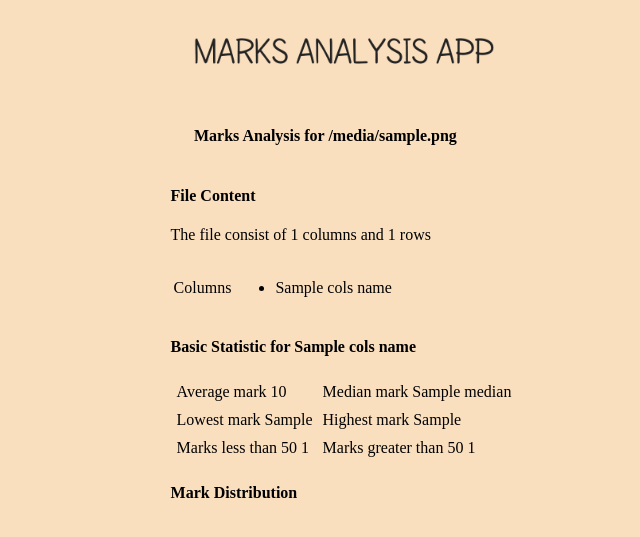
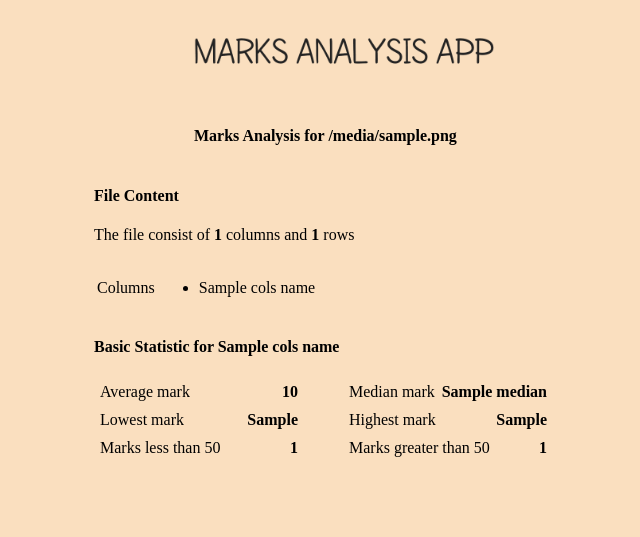
Before and after one commit to NkululekoMbhele/MarksAnalysis_Flask_App, a Flask app: template templates/analysis.html in a window 1280 px wide. Shown: the top 537 px of the page, without its empty margins (296-936 px from the left). Run offline with Flask 2, Linux system fonts and the light colour scheme; the template is opened without the code that fills it: most values are stand-ins (such as "Sample title", 1, 10 or a date in 2020).

Commit message:
initial commit

```diff
--- a/static/analysis.css
+++ b/static/analysis.css
@@ -26,3 +26,21 @@ body {
     font-weight: 100;
     font-size: 20px;
 }
+
+.inside p span {
+    font-weight: bold;
+}
+
+.row {
+    display: flex;
+    justify-content: space-between;
+    width: 200px;
+}
+
+.row td:nth-child(2) {
+    font-weight: bold;
+}
+
+.basic-stat .table {
+    width: 500px;
+}
--- a/templates/analysis.html
+++ b/templates/analysis.html
@@ -11,7 +11,7 @@
 
 <body>
     <div class="container">
-        <div class="row header">
+        <div class="header">
             <img src="{{url_for('static', filename='logo.png')}}" alt="image" />
             <h4>
                 Marks Analysis for {{filename}}
@@ -21,7 +21,7 @@
             <div class="file-content">
                 <h4>File Content</h4>
                 <div class="inside">
-                    <p>The file consist of {{basicStat['colNumber']}} columns and {{basicStat["rowNumber"]}} rows</p>
+                    <p>The file consist of <span> {{basicStat['colNumber']}}</span> columns and <span>{{basicStat["rowNumber"]}} </span> rows</p>
                     <table>
                         <tr>
                             <td>Columns </td>
@@ -38,11 +38,11 @@
             </div>
             <div class="basic-stat">
                 <h4>Basic Statistic for {{basicStat['colsNames'][-1]}}</h4>
-                <table>
+                <table class="table">
                     <tr>
                         <td>
                             <table>
-                                <tr>
+                                <tr class="row">
                                     <td>Average mark</td>
                                     <td>{{basicStat['average']}}</td>
                                 </tr>
@@ -50,7 +50,7 @@
                         </td>
                         <td>
                             <table>
-                                <tr>
+                                <tr class="row">
                                     <td>Median mark</td>
                                     <td>{{basicStat['median']}}</td>
                                 </tr>
@@ -61,7 +61,7 @@
                     <tr>
                         <td>
                             <table>
-                                <tr>
+                                <tr class="row">
                                     <td>Lowest mark</td>
                                     <td>{{basicStat['minMark']}}</td>
                                 </tr>
@@ -69,7 +69,7 @@
                         </td>
                         <td>
                             <table>
-                                <tr>
+                                <tr class="row">
                                     <td>Highest mark</td>
                                     <td>{{basicStat['maxMark']}}</td>
                                 </tr>
@@ -80,7 +80,7 @@
                     <tr>
                         <td>
                             <table>
-                                <tr>
+                                <tr class="row">
                                     <td>Marks less than 50</td>
                                     <td>{{ basicStat['passedNumber'] }}</td>
                                 </tr>
@@ -88,7 +88,7 @@
                         </td>
                         <td>
                             <table>
-                                <tr>
+                                <tr class="row">
                                     <td>Marks greater than 50</td>
                                     <td>{{ basicStat['failedNumber']}}</td>
                                 </tr>
@@ -98,9 +98,9 @@
                     </tr>
                 </table>
             </div>
-            <div class="distribution">
+            <!-- <div class="distribution">
                 <h4>Mark Distribution</h4>
-            </div>
+            </div> -->
         </div>
 
         <body>
--- a/templates/index.html
+++ b/templates/index.html
@@ -13,9 +13,7 @@
     <div class="container">
         <div class="row header">
             <img src="{{url_for('static', filename='logo.png')}}" alt="image" />
-            <p>
-                Marks Analysis is here to analysing the performance of your students for you.
-            </p>
+            <p>Analysing the performance of your students.</p>
         </div>
         <div class="upload-section">
             <h5>Upload CSV file:</h5>
```
Also changed, not shown: requirements.txt (+20 -4 lines), 2 other files.
